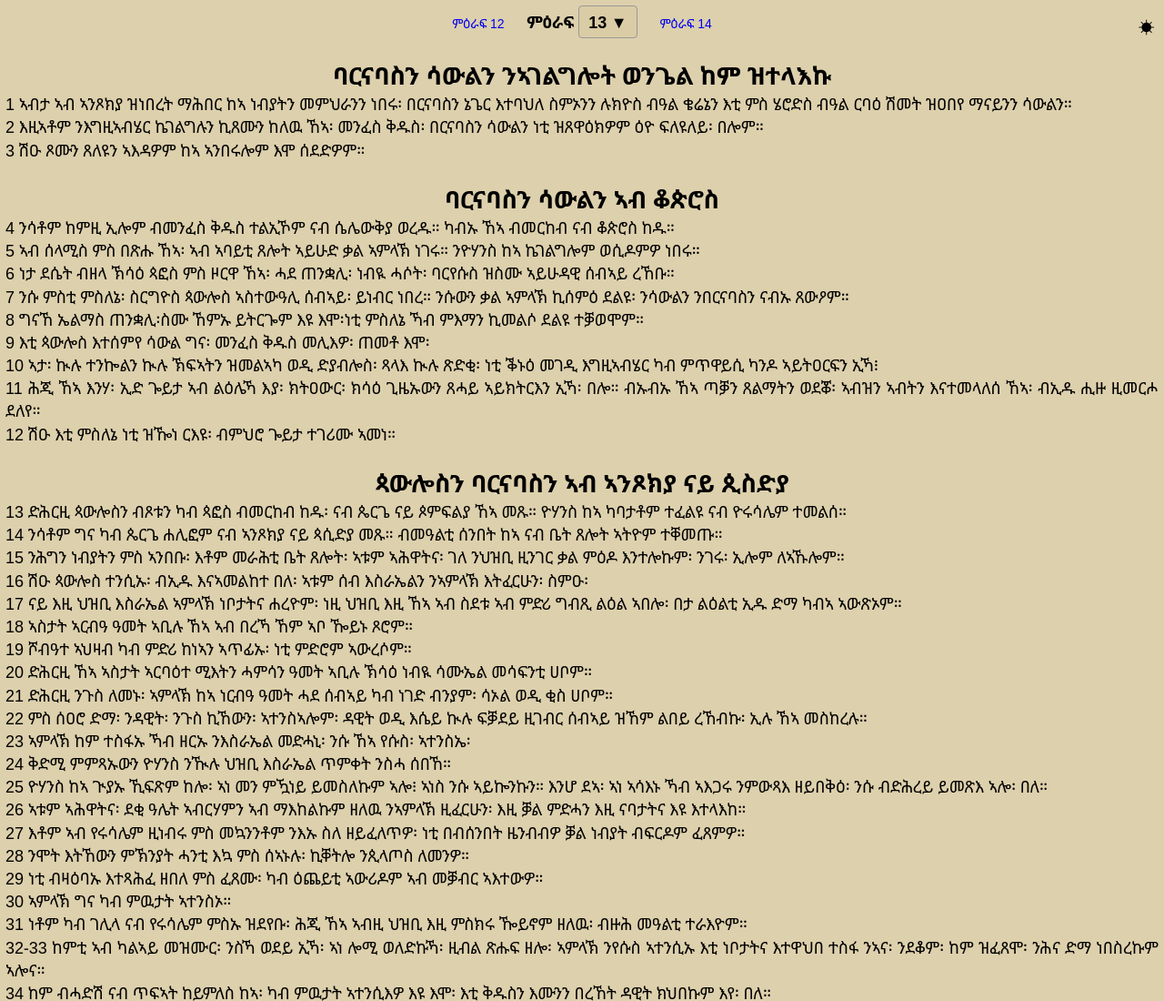
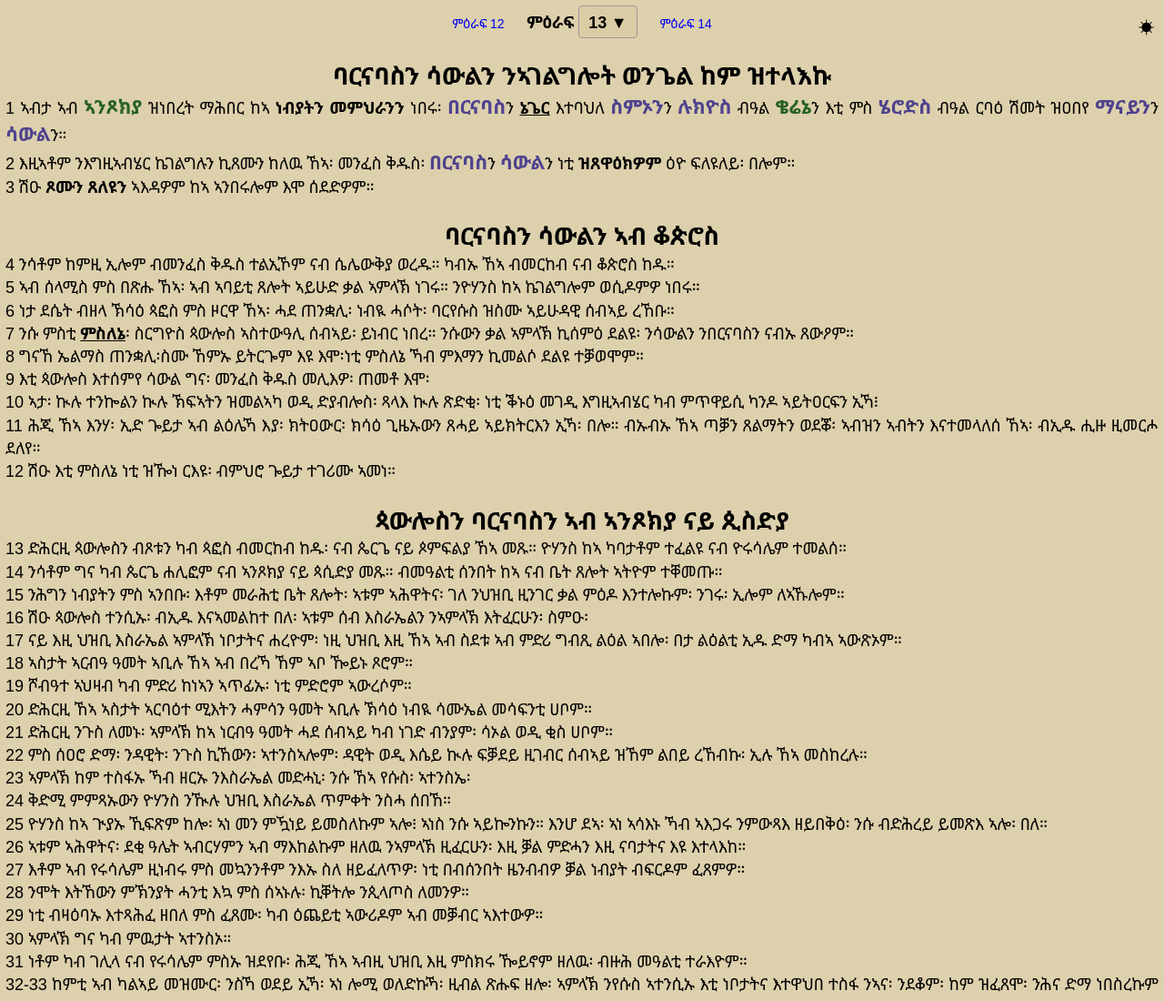
Before and after one commit to ermi-mekdi/bbl, a plain HTML site: page html/acts13.html in a window 1280 px wide. Shown: the top 1100 px of the page at 91% size. Drawn offline with Linux system fonts and the light colour scheme.

Commit message:
Add new entries for Simeon Niger, Lucius, and Manaen to ppls.json; update word.json with new terms; enhance act.html and acts13.html with additional content and formatting improvements

```diff
--- a/data/ppls.json
+++ b/data/ppls.json
@@ -1800,5 +1800,51 @@
       ""
     ],
     "man": true
+  },
+  {
+    "id": "simeonNiger",
+    "name1": "ስምኦን",
+    "nameE1": "Simeon",
+    "nameM1": "ዝተሰምዐ",
+    "name2": "ኔጌር",
+    "nameE2": "Niger",
+    "nameM2": "ጸሊም",
+    "vers": [
+      ""
+    ],
+    "title": [ "" ],
+    "adres": ["ኣንጾክያ"],
+    "info": [""],
+    "man": true
+  },
+  {
+    "id": "luciusCyrene",
+    "name1": "ሉክዮስ",
+    "nameE1": "Lucius",
+    "nameM1": "ብርሃን ብላቲን",
+    "name2": "",
+    "nameE2": "",
+    "nameM2": "",
+    "vers": [
+      ""
+    ],
+    "title": [ "" ],
+    "adres": ["ኣንጾክያ", "ቄሬና"],
+    "info": [""],
+    "man": true
+  },
+  {
+    "id": "manaenHerod",
+    "name1": "ማናይን",
+    "nameE1": "Manaen",
+    "nameM1": "መጸናንዒ/መኻሪ",
+    "name2": "",
+    "nameE2": "",
+    "nameM2": "",
+    "vers": [ ""],
+    "title": [ "" ],
+    "adres": ["ኣንጾክያ"],
+    "info": [""],
+    "man": true
   }
 ]
--- a/data/word.json
+++ b/data/word.json
@@ -85,5 +85,11 @@
   },
    "ጣቢታ":{
     "d":"እራብ ጤለቤዱ"
+  },
+   "ኔጌር":{
+    "d":"ጸሊም"
+  },
+   "ምስለኔ":{
+    "d":"ከንቲባ"
   }
 }
--- a/html/acts13.html
+++ b/html/acts13.html
@@ -51,11 +51,9 @@
     </div>
       <p>
         <h2 class="sub-chapter">ባርናባስን ሳውልን ንኣገልግሎት ወንጌል ከም ዝተላእኩ</h2>
-        1 ኣብታ ኣብ ኣንጾክያ ዝነበረት ማሕበር ከኣ ነብያትን መምህራንን ነበሩ፡ በርናባስን ኔጌር እተባህለ ስምኦንን
-        ሉክዮስ ብዓል ቄሬኔን እቲ ምስ ሄሮድስ ብዓል ርባዕ ሽመት ዝዐበየ ማናይንን ሳውልን።<br />
-        2 እዚኣቶም ንእግዚኣብሄር ኬገልግሉን ኪጸሙን ከለዉ ኸኣ፡ መንፈስ ቅዱስ፡ በርናባስን ሳውልን ነቲ ዝጸዋዕክዎም ዕዮ
-        ፍለዩለይ፡ በሎም።<br />
-        3 ሽዑ ጾሙን ጸለዩን ኣእዳዎም ከኣ ኣንበሩሎም እሞ ሰደድዎም።<br />
+        1 ኣብታ ኣብ <strong onclick="oPlc('antioch')" class="hyg">ኣንጾክያ</strong> ዝነበረት ማሕበር ከኣ <b>ነብያትን መምህራንን</b> ነበሩ፡ <strong onclick="oP('joses')" class="hy">በርናባስ</strong>ን <u onclick="dW('ኔጌር', event)" >ኔጌር</u> እተባህለ <strong onclick="oP('simeonNiger')" class="hy">ስምኦን</strong>ን <strong onclick="oP('luciusCyrene')" class="hy">ሉክዮስ</strong> ብዓል <strong onclick="oPlc('cyrene')" class="hyg">ቄሬኔ</strong>ን እቲ ምስ <strong onclick="oP('herodGalilee')" class="hy">ሄሮድስ</strong> ብዓል ርባዕ ሽመት ዝዐበየ <strong onclick="oP('manaenHerod')" class="hy">ማናይን</strong>ን <strong onclick="oP('saulPaul')" class="hy">ሳውል</strong>ን።<br />
+        2 እዚኣቶም ንእግዚኣብሄር ኬገልግሉን ኪጸሙን ከለዉ ኸኣ፡ መንፈስ ቅዱስ፡ <strong onclick="oP('joses')" class="hy">በርናባስ</strong>ን <strong onclick="oP('saulPaul')" class="hy">ሳውል</strong>ን ነቲ <b>ዝጸዋዕክዎም</b> ዕዮ ፍለዩለይ፡ በሎም።<br />
+        3 ሽዑ <b>ጾሙን ጸለዩን</b> ኣእዳዎም ከኣ ኣንበሩሎም እሞ ሰደድዎም።<br />
         </p>
         <p>
         <h2 class="sub-chapter">ባርናባስን ሳውልን ኣብ ቆጵሮስ</h2>
@@ -64,7 +62,7 @@
         ነበሩ።<br />
         6 ነታ ደሴት ብዘላ ኽሳዕ ጳፎስ ምስ ዞርዋ ኸኣ፡ ሓደ ጠንቋሊ፡ ነብዪ ሓሶት፡ ባርየሱስ ዝስሙ ኣይሁዳዊ ሰብኣይ
         ረኸቡ።<br />
-        7 ንሱ ምስቲ ምስለኔ፡ ስርግዮስ ጳውሎስ ኣስተውዓሊ ሰብኣይ፡ ይነብር ነበረ። ንሱውን ቃል ኣምላኽ ኪሰምዕ ደልዩ፡
+        7 ንሱ ምስቲ <u onclick="dW('ምስለኔ', event)" >ምስለኔ</u>፡ ስርግዮስ ጳውሎስ ኣስተውዓሊ ሰብኣይ፡ ይነብር ነበረ። ንሱውን ቃል ኣምላኽ ኪሰምዕ ደልዩ፡
         ንሳውልን ንበርናባስን ናብኡ ጸውዖም።<br />
         8 ግናኸ ኤልማስ ጠንቋሊ፡ስሙ ኸምኡ ይትርጐም እዩ እሞ፡ነቲ ምስለኔ ኻብ ምእማን ኪመልሶ ደልዩ ተቓወሞም።<br />
         9 እቲ ጳውሎስ እተሰምየ ሳውል ግና፡ መንፈስ ቅዱስ መሊእዎ፡ ጠመቶ እሞ፡<br />
@@ -139,6 +137,7 @@
         <span class="next"><a href="acts14.html"> ምዕራፍ 14</a></span>
       </div>
     </div>
+    <script src="../new.js"></script>
     <script src="../script.js"></script>
   </body>
 </html>
```
Also changed, not shown: html/act.html (+40 -13 lines).
